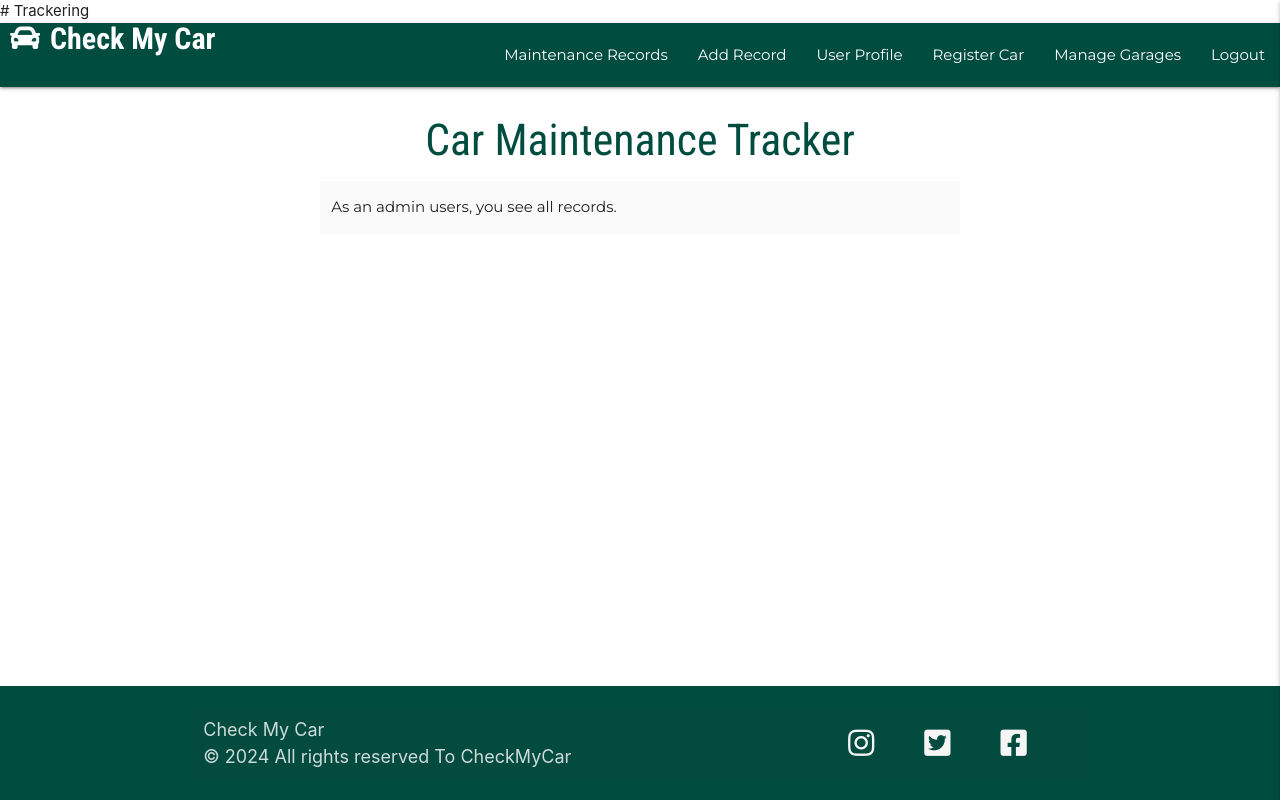
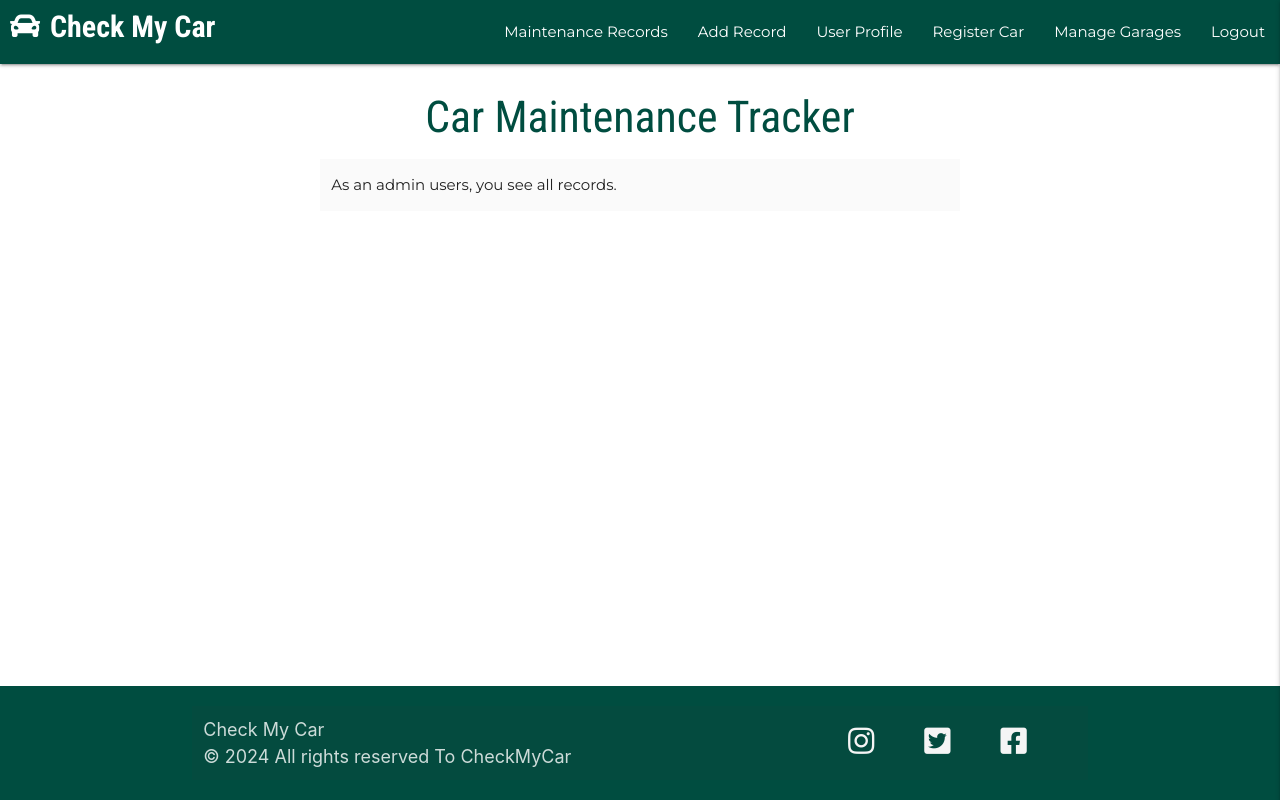
Before and after one commit to ajinkyabhuse3798/ACWTCoursework, a Flask app: page /tracker in a window 1280 px wide. Run offline with Flask 3, Linux system fonts and the light colour scheme; the visitor is signed in with stand-in values (Sample User, id 1); data that the repository does not hold is empty; some libraries are stand-ins or nearby versions.

Commit message:
uodated tracker files

```diff
--- a/templates/tracker.html
+++ b/templates/tracker.html
@@ -1,7 +1,3 @@
-# Trackering
-
-
-
 {% extends "base.html" %}
 {% block content %}
 <h3 class="teal-text text-darken-4 center-align text-shadow">Car Maintenance Tracker</h3>
```
